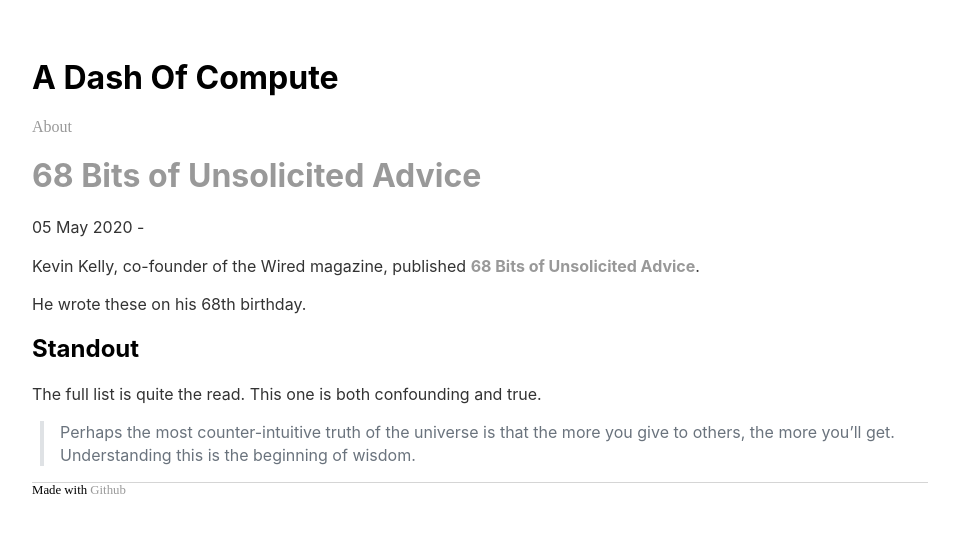
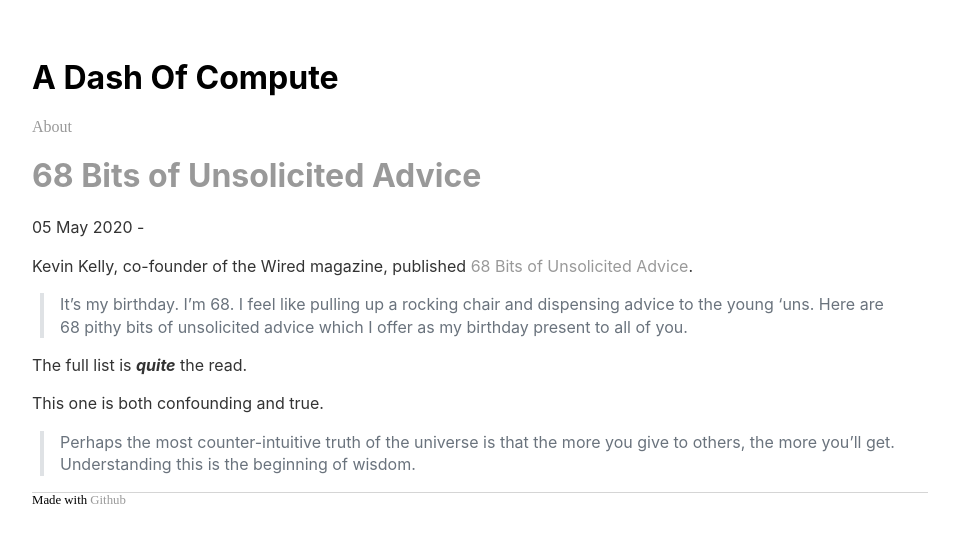
Before and after one commit to sautee/sautee.github.io, a Jekyll site: the page built from _posts/2020-05-05-kkadvice.md, in a window 1280 px wide. Shown: the top 543 px of the page, without its empty margins (160-1119 px from the left). Built offline with Jekyll 4.4.1, drawn with Linux system fonts in a browser that asks for light colours; nearby versions of some CDN libraries; library files that are not in the unit come from our copies.

Commit message:
Update 2020-05-05-kkadvice.md

```diff
--- a/_posts/2020-05-05-kkadvice.md
+++ b/_posts/2020-05-05-kkadvice.md
@@ -4,12 +4,12 @@ title: "68 Bits of Unsolicited Advice"
 date: 2020-05-05
 ---
 
-Kevin Kelly, co-founder of the Wired magazine, published [**68 Bits of Unsolicited Advice**](https://kk.org/thetechnium/68-bits-of-unsolicited-advice/).
+Kevin Kelly, co-founder of the Wired magazine, published [68 Bits of Unsolicited Advice](https://kk.org/thetechnium/68-bits-of-unsolicited-advice/).
 
-He wrote these on his 68th birthday.
+> It’s my birthday. I’m 68. I feel like pulling up a rocking chair and dispensing advice to the young ‘uns. Here are 68 pithy bits of unsolicited advice which I offer as my birthday present to all of you.
 
-## Standout
+The full list is _**quite**_ the read.
 
-The full list is quite the read. This one is both confounding and true.
+This one is both confounding and true.
 
 > Perhaps the most counter-intuitive truth of the universe is that the more you give to others, the more you’ll get. Understanding this is the beginning of wisdom.
```
